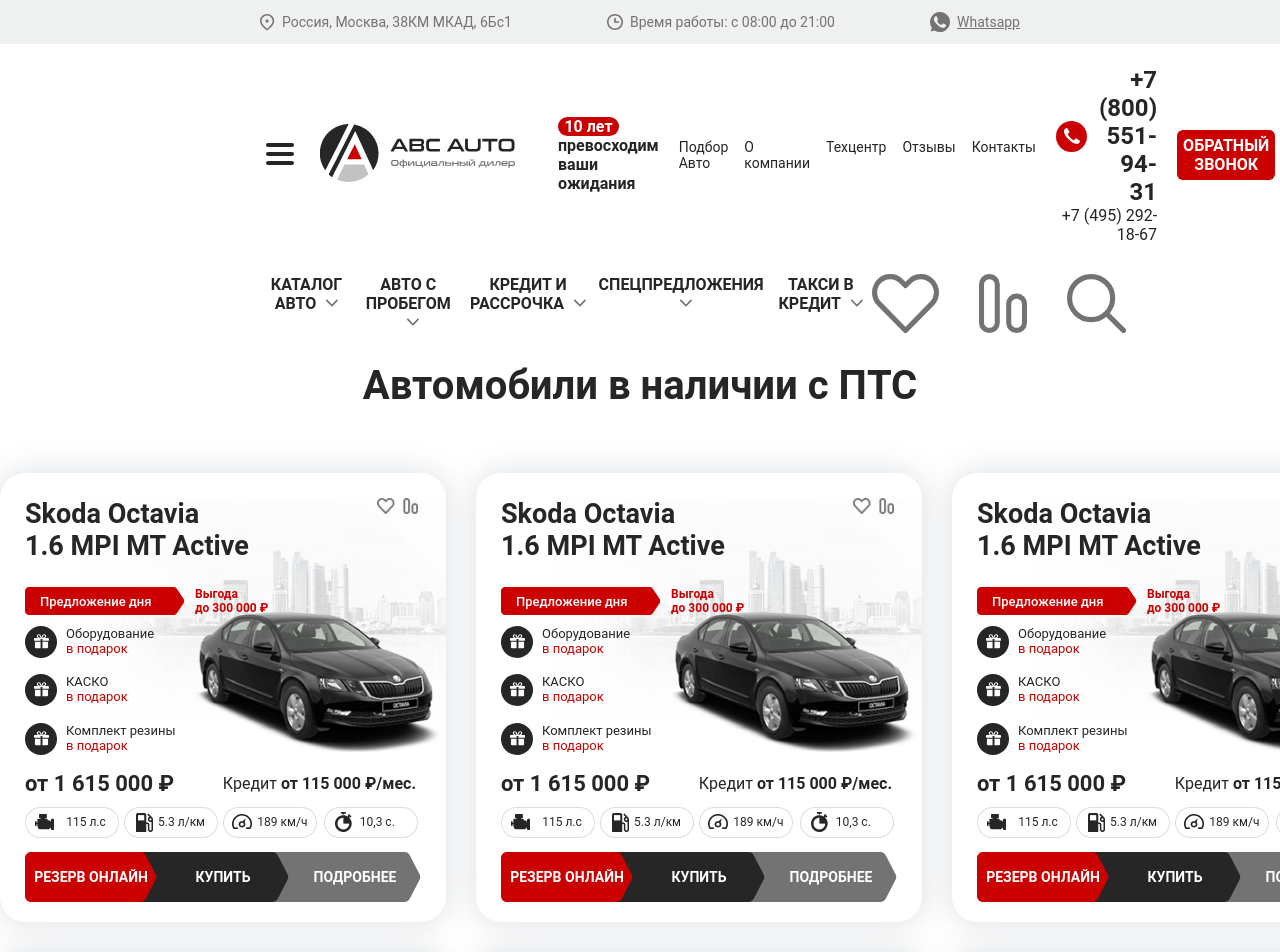
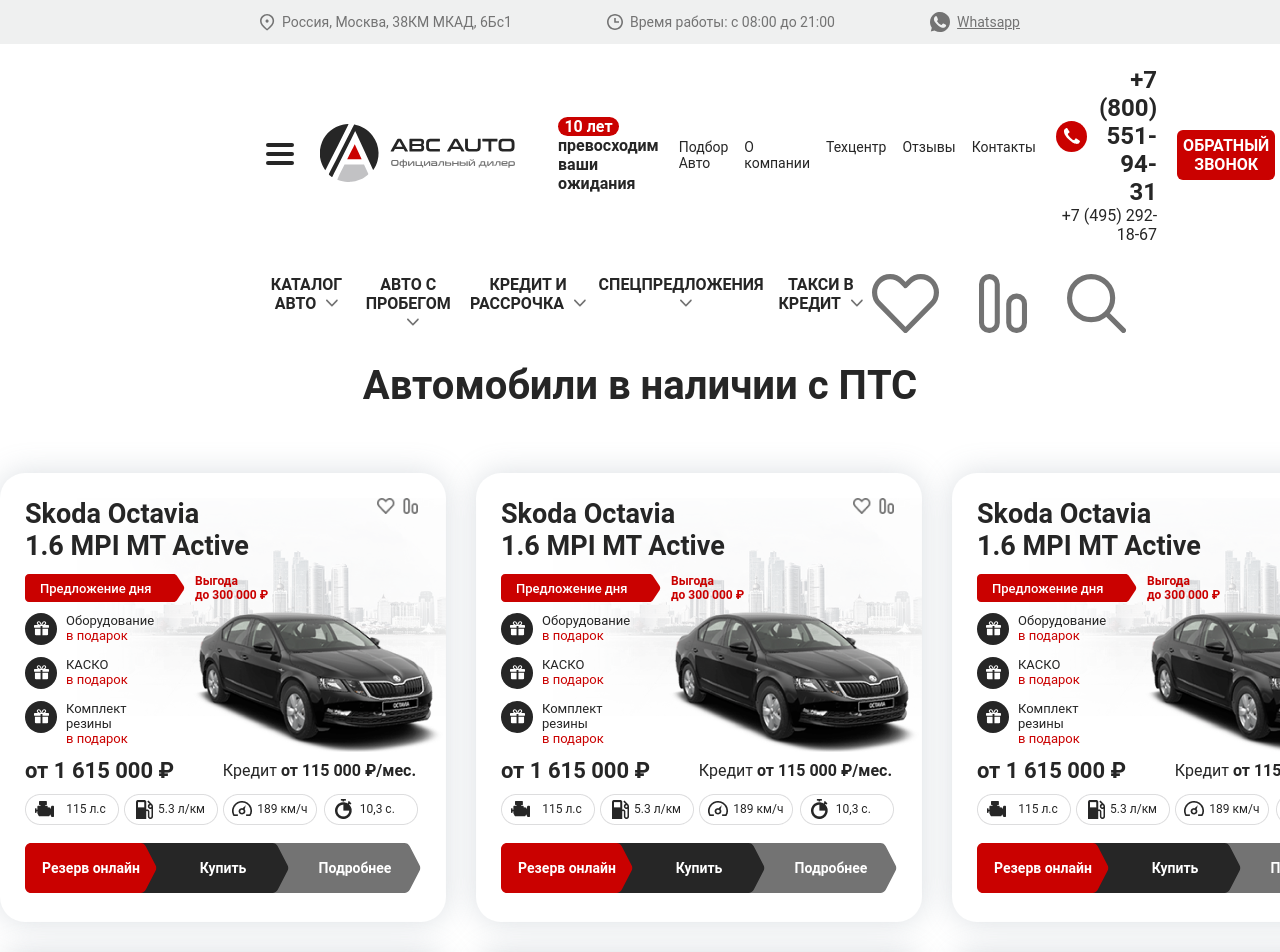
Before and after one commit to EvmenenkovIlya/Car_dealership, a React (Create React App) app: page /carAvailable in a window 1280 px wide. Shown: the top 952 px of the page. Built offline with nearby package versions, Linux system fonts and the light colour scheme.

Commit message:
correct mistakes in scss and JS console

```diff
--- a/src/components/CarAvailable/CarAvailable.scss
+++ b/src/components/CarAvailable/CarAvailable.scss
@@ -22,7 +22,7 @@
         margin: 0 auto;
     }
 
-    button {
+    .show {
         border-radius: 6px;
         background: $accent-color;
         border: none;
--- a/src/components/CarAvailable/CarAvailable.tsx
+++ b/src/components/CarAvailable/CarAvailable.tsx
@@ -144,7 +144,7 @@ export const CarAvailable = () => {
           />
         ))}
       </div>
-        <button>Показать еще</button>
+        <button className='show'>Показать еще</button>
     </div>
   );
 };
--- a/src/components/IndividualCarContainer/IndividualCarContainer.scss
+++ b/src/components/IndividualCarContainer/IndividualCarContainer.scss
@@ -3,7 +3,7 @@
 .individual-car-container {
     width: 446px;
     height: 449px;
-    padding: 25px 25px 0 25px;
+    padding: 25px;
     flex-shrink: 0;
     border-radius: 25px;
     margin-bottom: 30px;
@@ -29,13 +29,13 @@
             right: -25px;
         }
 
-        p {
+        .name {
             font-size: 27px;
             font-weight: 700;
             text-transform: capitalize;
             font-style: normal;
             line-height: normal;
-            padding-bottom: 12.5px;
+            padding-bottom: 6px;
         }
 
         .top-pic {
@@ -80,6 +80,7 @@
         font-style: normal;
         font-weight: 400;
         line-height: normal;
+        margin-bottom: 4px;
     }
 
     .grid-a {
@@ -167,6 +168,9 @@
         .style {
             font-size: 13px;
             font-weight: 400;
+            width: 97px;
+            font-style: normal;
+            line-height: normal;
         }
     }
 
--- a/src/components/IndividualCarContainer/IndividualCarContainer.tsx
+++ b/src/components/IndividualCarContainer/IndividualCarContainer.tsx
@@ -36,9 +36,9 @@ export const IndividualCarContainer = (props: IndividualCarContainerProps) => {
       <div className="top-block">
         <img id="fon" src={fonCity} alt="fon" />
         <img id="car" src={props.photo} alt="carSpecial" />
-        <p>
-          Skoda Octavia <p>{props.model}</p>
-        </p>
+        <div className='name'>
+          Skoda Octavia <p className='name'>{props.model}</p>
+        </div>
         <div className="top-pic">
           <img src={whiteHeart} alt="like" />
           <img src={layer} alt="layer" />
@@ -54,20 +54,20 @@ export const IndividualCarContainer = (props: IndividualCarContainerProps) => {
       </div>
       <div className="information-discount">
         <img src={present} alt="present" />
-        <p className="style">
+        <div className="style">
           {props.gift1}
           <p className="style gift">в подарок</p>
-        </p>
+        </div>
         <img src={present} alt="present" />
-        <p className="style">
+        <div className="style">
           {props.gift2}
           <p className="style gift">в подарок</p>
-        </p>
+        </div>
         <img src={present} alt="present" />
-        <p className="style">
+        <div className="style">
           {props.gift3}
           <p className="style gift">в подарок</p>
-        </p>
+        </div>
       </div>
       <div className="price">
         <p className="grid-a">{props.price}</p>
```
